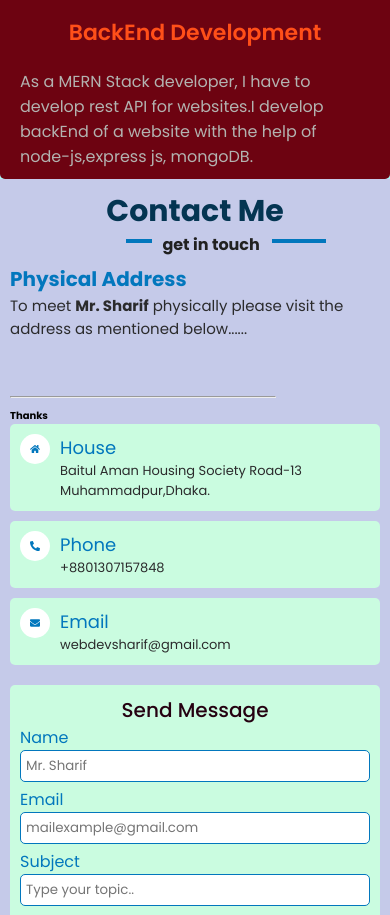
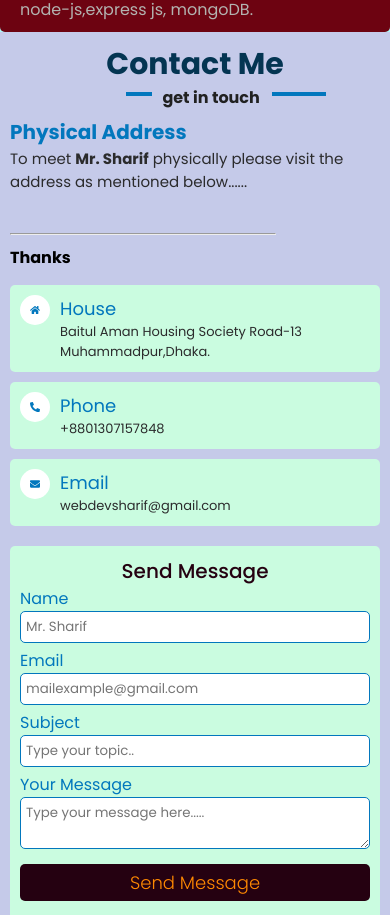
Before and after one commit to sharif1014/portfolio, a React (Create React App) app: page / in a window 390 px wide. Shown: the part 3258-4173 px from the top of the page. Built offline with nearby package versions, Linux system fonts and the light colour scheme.

Commit message:
css correction

```diff
--- a/public/index.html
+++ b/public/index.html
@@ -32,6 +32,10 @@
         width: 72%;
         margin: 1rem 0;
       }
+      b {
+        font-size: 1.6rem;
+        margin-bottom: 1.5rem;
+      }
     </style>
     <title>React Portfolio App</title>
   </head>
--- a/src/pages/about/about.css
+++ b/src/pages/about/about.css
@@ -63,6 +63,7 @@
 .aboutImg img {
   width: 100%;
   object-fit: cover;
+  object-position: center;
 }
 .aboutText {
   flex: 2;
@@ -100,6 +101,9 @@
   }
 }
 @media only screen and (max-width: 400px) {
+  .about {
+    height: auto;
+  }
   .aboutWrapper {
     width: 100%;
     padding: 1rem;
@@ -110,7 +114,7 @@
     margin-bottom: 2rem;
   }
   .aboutImg img {
-    width: 60vw;
+    width: 60%;
   }
   .aboutText {
     width: 100%;
--- a/src/pages/contact/Contact.jsx
+++ b/src/pages/contact/Contact.jsx
@@ -34,10 +34,9 @@ const Contact = () => {
           <div className="contactLeft">
             <h3 className="addressTitle">Physical Address</h3>
             <p className="contactDesc">
-              To meet <b>Mr. Sharif</b> physically please visit the address as
-              mentioned below......
+              To meet <strong>Mr. Sharif</strong> physically please visit the
+              address as mentioned below......
             </p>
-            <br />
             <hr />
             <b>Thanks</b>
 
--- a/src/pages/contact/contact.css
+++ b/src/pages/contact/contact.css
@@ -69,7 +69,7 @@
   width: 70%;
   font-size: 1.4rem;
   color: #2b2b2c;
-  margin-bottom: 3rem;
+  margin-bottom: 1rem;
   text-align: left;
 }
 .addressItem {
@@ -188,7 +188,10 @@ textarea {
     margin-bottom: 3rem;
   }
 }
-@media only screen and (max-width: 530px) {
+@media only screen and (max-width: 400px) {
+  .contact {
+    height: auto;
+  }
   .contactWrapper {
     flex-direction: column;
     row-gap: 2rem;
--- a/src/pages/home/home.css
+++ b/src/pages/home/home.css
@@ -1,5 +1,6 @@
 .home {
   width: 100%;
+  height: auto;
   display: flex;
   justify-content: center;
   color: black;
--- a/src/pages/skills/skills.css
+++ b/src/pages/skills/skills.css
@@ -101,6 +101,9 @@ label {
 }
 
 @media only screen and (max-width: 400px) {
+  .skills {
+    height: auto;
+  }
   .skillsWrapper {
     flex-direction: column;
     row-gap: 2rem;
```
